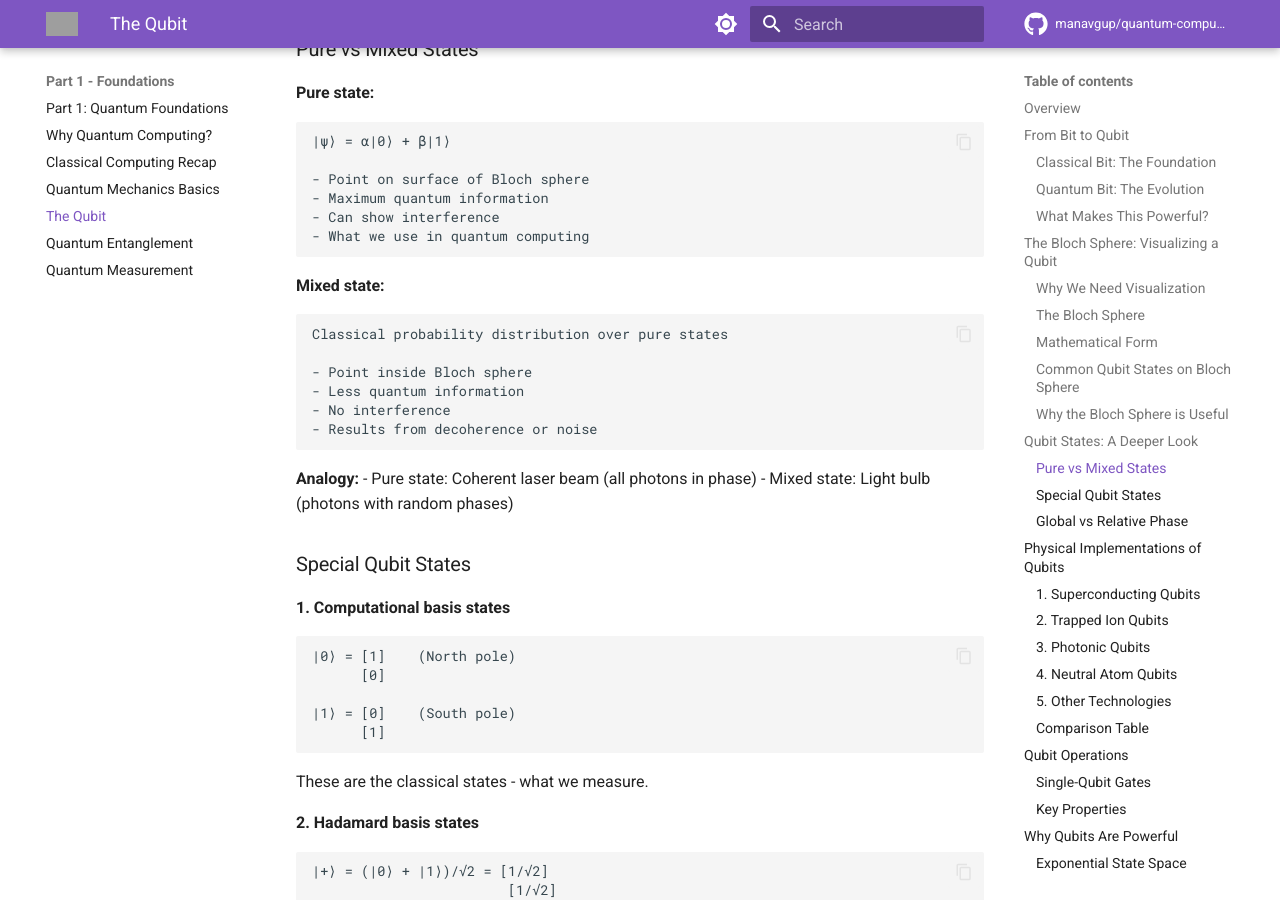
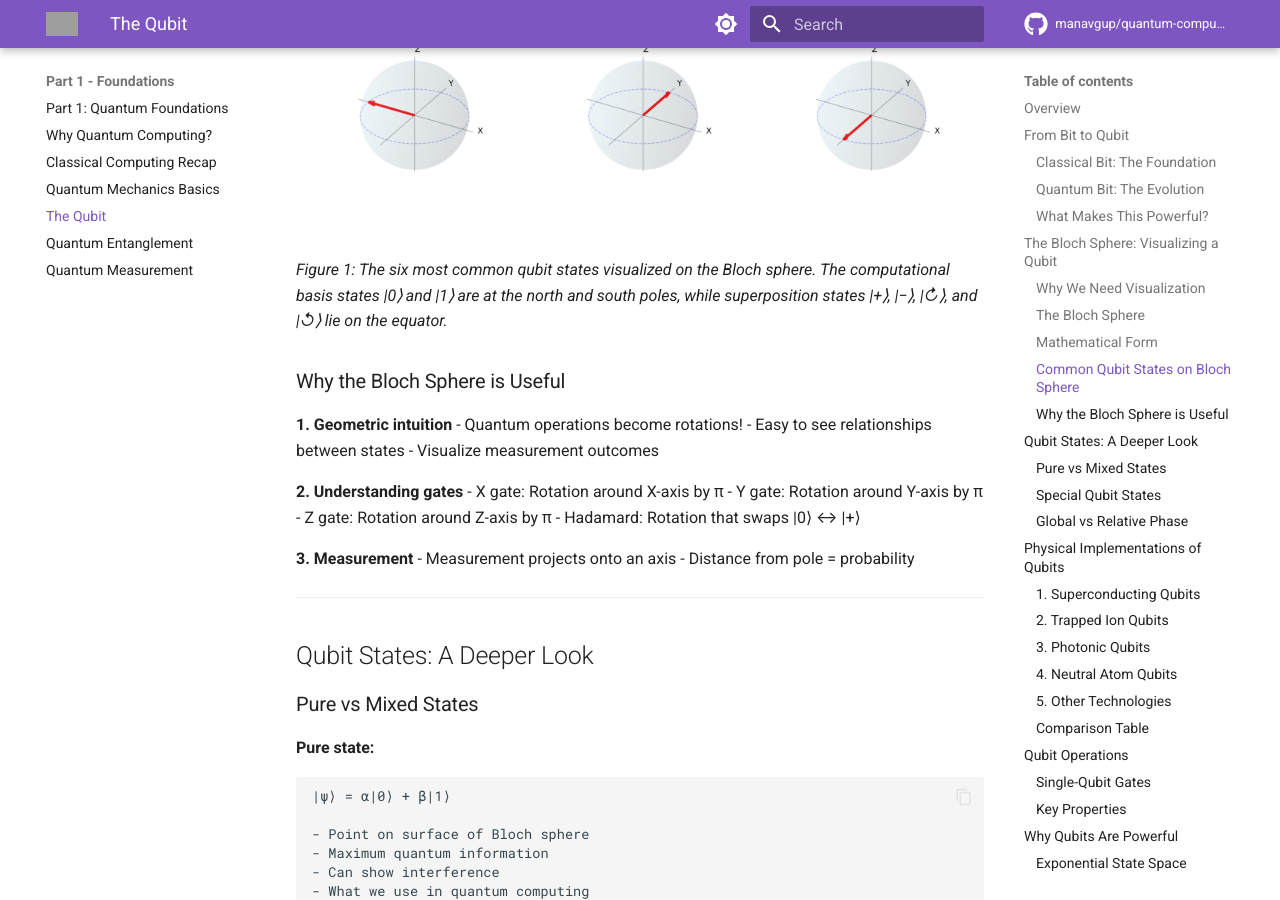
Before and after one commit to manavgup/quantum-computing-101, an MkDocs documentation site: the page built from docs/foundations/the-qubit.md, in a window 1280 px wide and 900 px high, scrolled down 3904 px. Built offline with MkDocs 1.6.1 and Material for MkDocs 9.7.7, drawn with Linux system fonts in a browser that asks for light colours; comment, search, counter and statistics services are not loaded; some of the changed text lies outside the part shown; grey boxes are pictures that could not be loaded.

Commit message:
Add illustration references to Part 1 markdown files
Integrated all 4 Phase 1 illustrations into the documentation:
- bloch-sphere-basic.png in the-qubit.md (Common Qubit States section)
- gates-bloch-sphere.png in the-qubit.md (Pauli Gates section)
- bell-state-circuit.png in entanglement.md (Creating Bell States section)
- superposition-evolution.png in quantum-mechanics-basics.md (Superposition section)

Each image includes descriptive captions explaining the visualization. This fixes the issue where illustrations were generated but not visible on the deployed GitHub Pages site.

🤖 Generated with [Claude Code](https://claude.com/claude-code)

Co-Authored-By: Claude <noreply@anthropic.com>

````diff
--- a/docs/foundations/the-qubit.md
+++ b/docs/foundations/the-qubit.md
@@ -162,6 +162,10 @@ where:
 |↻⟩ = (|0⟩ + i|1⟩)/√2:  θ = π/2, φ = π/2  (Right side of equator)
 |↺⟩ = (|0⟩ − i|1⟩)/√2:  θ = π/2, φ = 3π/2 (Left side of equator)
 ```
+
+![Common Qubit States on the Bloch Sphere](illustrations/bloch-sphere-basic.png)
+
+*Figure 1: The six most common qubit states visualized on the Bloch sphere. The computational basis states |0⟩ and |1⟩ are at the north and south poles, while superposition states |+⟩, |−⟩, |↻⟩, and |↺⟩ lie on the equator.*
 
 ### Why the Bloch Sphere is Useful
 
@@ -461,6 +465,10 @@ Matrix: [1   0]
 Bloch sphere: π rotation around Z-axis
 ```
 
+![Pauli Gates on the Bloch Sphere](illustrations/gates-bloch-sphere.png)
+
+*Figure 2: The X, Y, and Z gates visualized as rotations on the Bloch sphere. Each gate performs a π (180°) rotation around its respective axis, transforming the qubit state geometrically.*
+
 **Hadamard Gate** (superposition creator):
 ```
 H|0⟩ = |+⟩ = (|0⟩ + |1⟩)/√2
````
Also changed, not shown: docs/foundations/entanglement.md (+4 -0 lines), docs/foundations/quantum-mechanics-basics.md (+4 -0 lines).
